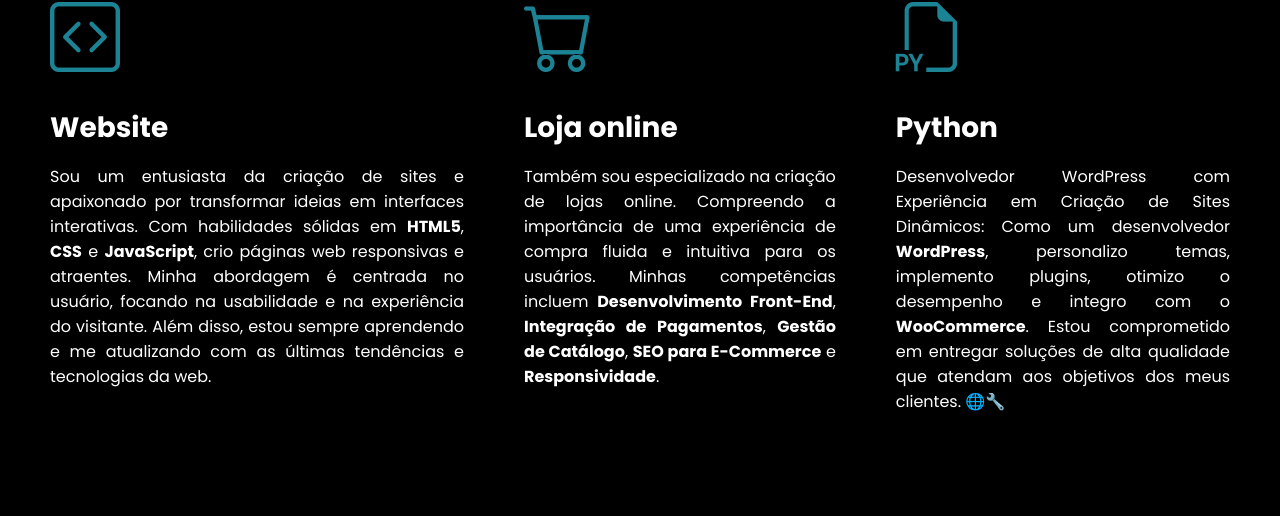
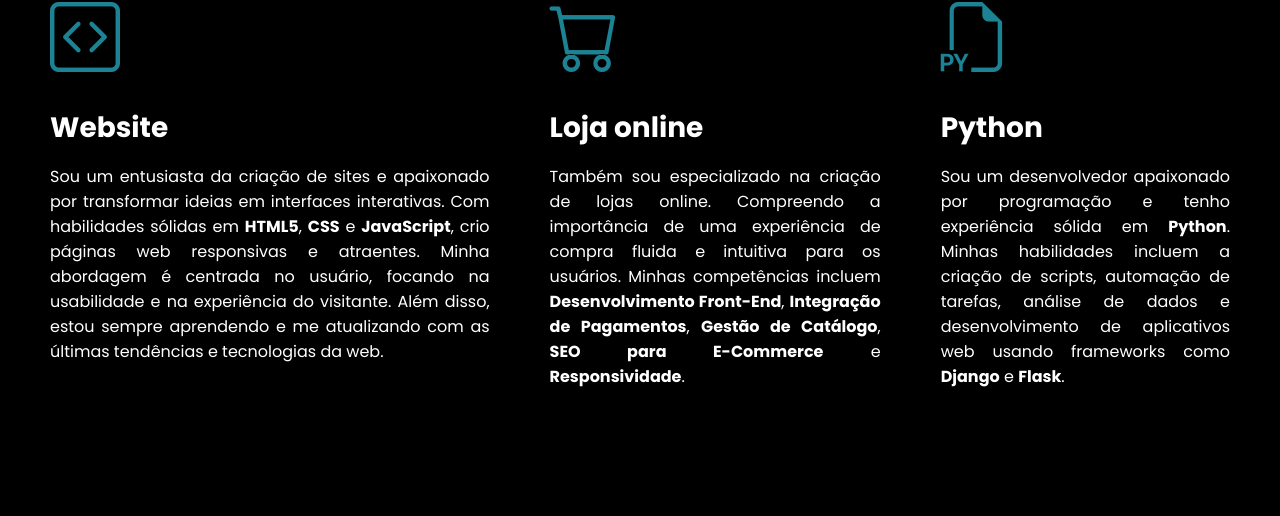
Before and after one commit to MarcioMontrezor/projetomarcio, a plain HTML site: page index.html in a window 1280 px wide. Shown: the part 746-1262 px from the top of the page. Drawn offline with nearby package versions, Linux system fonts and the light colour scheme.

Commit message:
atualização especialidades

```diff
--- a/index.html
+++ b/index.html
@@ -78,7 +78,7 @@
                     <div class="especialidades-box">
                         <i class="bi bi-filetype-py"></i>
                         <h3>Python</h3>
-                        <p>Desenvolvedor WordPress com Experiência em Criação de Sites Dinâmicos: Como um desenvolvedor <strong>WordPress</strong>, personalizo temas, implemento plugins, otimizo o desempenho e integro com o <strong>WooCommerce</strong>. Estou comprometido em entregar soluções de alta qualidade que atendam aos objetivos dos meus clientes. 🌐🔧</p>
+                        <p>Sou um desenvolvedor apaixonado por programação e tenho experiência sólida em <strong>Python</strong>. Minhas habilidades incluem a criação de scripts, automação de tarefas, análise de dados e desenvolvimento de aplicativos web usando frameworks como <strong>Django</strong> e <strong>Flask</strong>.</p>
                     </div> <!--especialidades-box-->
                 </div> <!--flex-->
             </div> <!--interface-->
```
